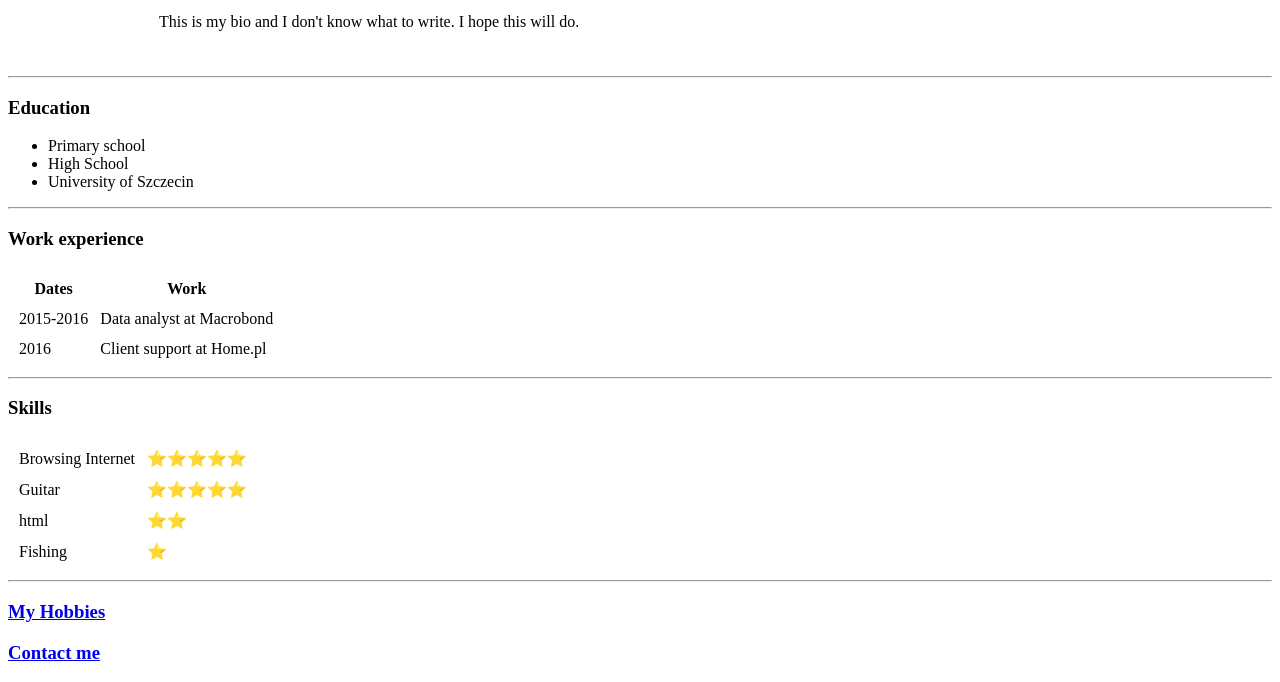
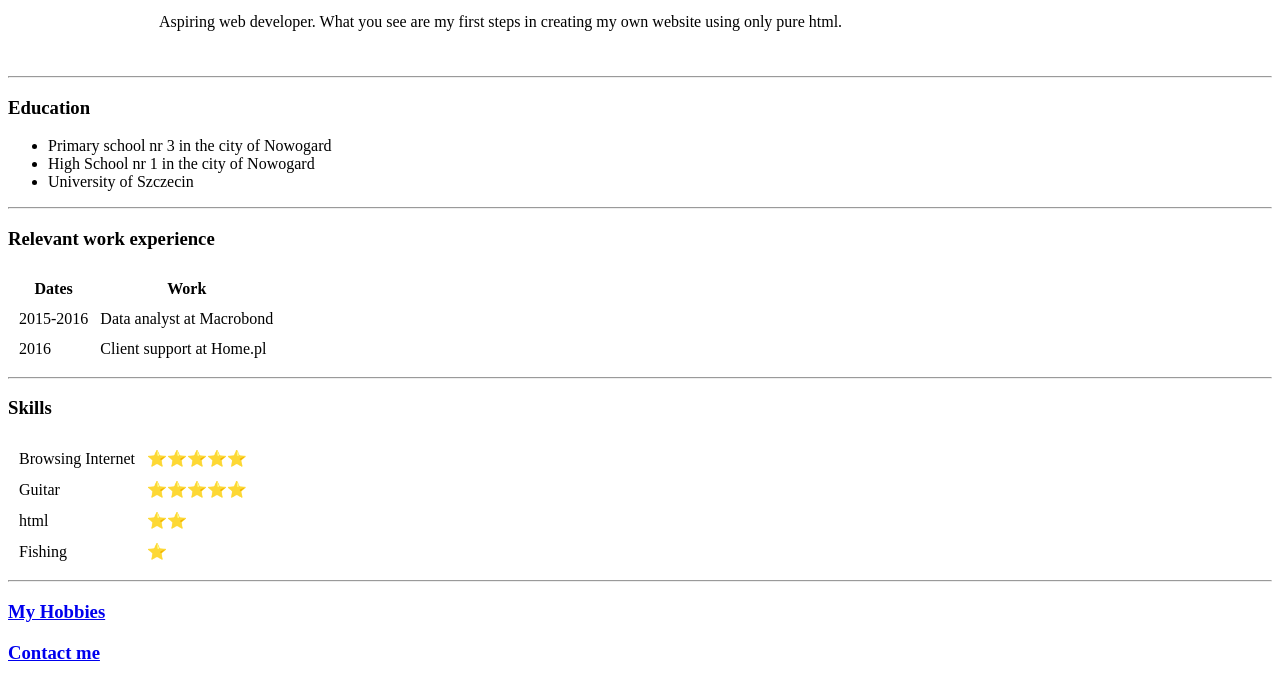
Before and after one commit to TheOnlyAzy/cv, a plain HTML site: page index.html in a window 1280 px wide. Shown: the part 130-812 px from the top of the page. Drawn offline with Linux system fonts and the light colour scheme.

Commit message:
Changed some code. New pic.

```diff
--- a/index.html
+++ b/index.html
@@ -7,21 +7,21 @@
   <body>
   <table cellspacing="20px">
     <tr>
-      <td>  <img src="C:\Users\Igor\Desktop\WEB DEV BOOTCAMP\UDEMY\Web Development\html - personal site\images\profile pic.jpg" alt="Profile picture"></td>
+      <td>  <img src="C:\Users\Igor\Desktop\WEB DEV BOOTCAMP\UDEMY\Web Development\html - personal site\images\profile pic.jpg" width="247" height="260" alt="Profile picture"></td>
       <td>  <h1>Igor Zaprzała</h1>
         <p><em>Wannabe <strong><a href="https://en.wikipedia.org/wiki/Web_developer"target="_blank"> web developer</a></strong></em></p>
-        <p>This is my bio and I don't know what to write. I hope this will do.</p></td>
+        <p>Aspiring web developer. What you see are my first steps in creating my own website using only pure html.</p></td>
     </tr>
   </table>
     <hr>
     <h3>Education</h3>
     <ul>
-      <li>Primary school</li>
-      <li>High School</li>
+      <li>Primary school nr 3 in the city of Nowogard</li>
+      <li>High School nr 1 in the city of Nowogard</li>
       <li>University of Szczecin</li>
     </ul>
 <hr>
-    <h3>Work experience</h3>
+    <h3>Relevant work experience</h3>
     <table cellspacing="10px">
       <thead>
         <tr>
```
